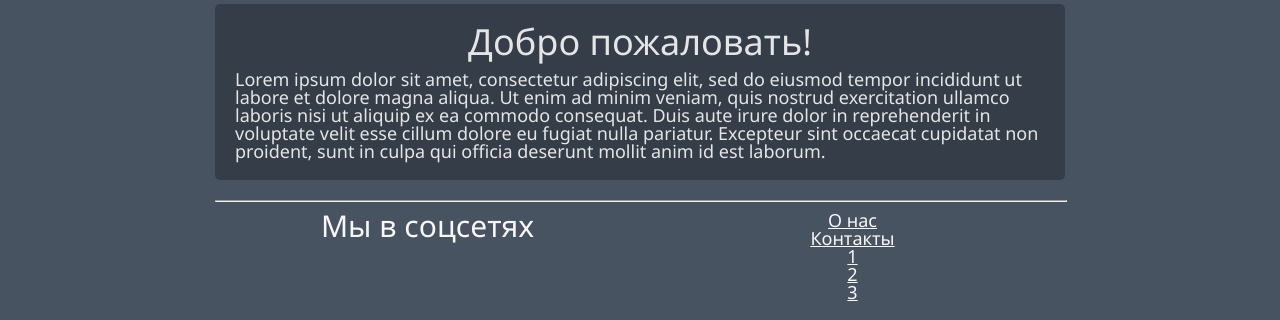
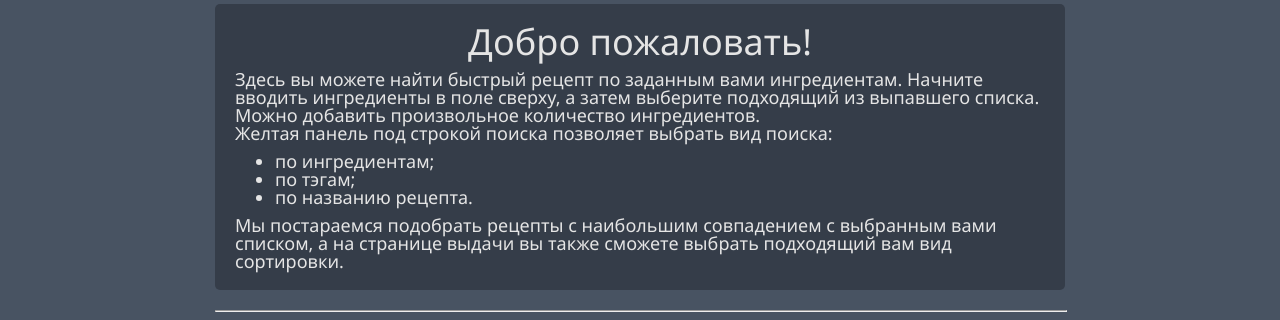
Before and after one commit to Leonidas51/instant-recipe, a React app in the folder instantrecipe/frontend/: page / in a window 1280 px wide. Shown: the part 335-655 px from the top of the page. Built offline with nearby package versions, Linux system fonts and the light colour scheme; no server answers.

Commit message:
welcome page text

```diff
--- a/instantrecipe/frontend/src/pages/Index.css
+++ b/instantrecipe/frontend/src/pages/Index.css
@@ -76,3 +76,10 @@
     margin-bottom: 10px;
   }
 }
+
+.highlighted-text__list {
+  list-style-type: disc;
+  padding-left: 40px;
+  margin-top: 10px;
+  margin-bottom: 10px;
+}
--- a/instantrecipe/frontend/src/pages/Index.js
+++ b/instantrecipe/frontend/src/pages/Index.js
@@ -20,7 +20,14 @@ class Index extends React.Component {
         <div className="highlighted-text">
           <div className="highlighted-text__title">Добро пожаловать!</div>
           <div className="highlighted-text__body">
-            Lorem ipsum dolor sit amet, consectetur adipiscing elit, sed do eiusmod tempor incididunt ut labore et dolore magna aliqua. Ut enim ad minim veniam, quis nostrud exercitation ullamco laboris nisi ut aliquip ex ea commodo consequat. Duis aute irure dolor in reprehenderit in voluptate velit esse cillum dolore eu fugiat nulla pariatur. Excepteur sint occaecat cupidatat non proident, sunt in culpa qui officia deserunt mollit anim id est laborum.
+            Здесь вы можете найти быстрый рецепт по заданным вами ингредиентам. Начните вводить ингредиенты в поле сверху, а затем выберите подходящий из выпавшего списка. Можно добавить произвольное количество ингредиентов.<br />
+            Желтая панель под строкой поиска позволяет выбрать вид поиска:
+            <ul className="highlighted-text__list">
+              <li>по ингредиентам;</li>
+              <li>по тэгам;</li>
+              <li>по названию рецепта.</li>
+            </ul>
+            Мы постараемся подобрать рецепты с наибольшим совпадением с выбранным вами списком, а на странице выдачи вы также сможете выбрать подходящий вам вид сортировки.
           </div>
         </div>
       </div>
```
